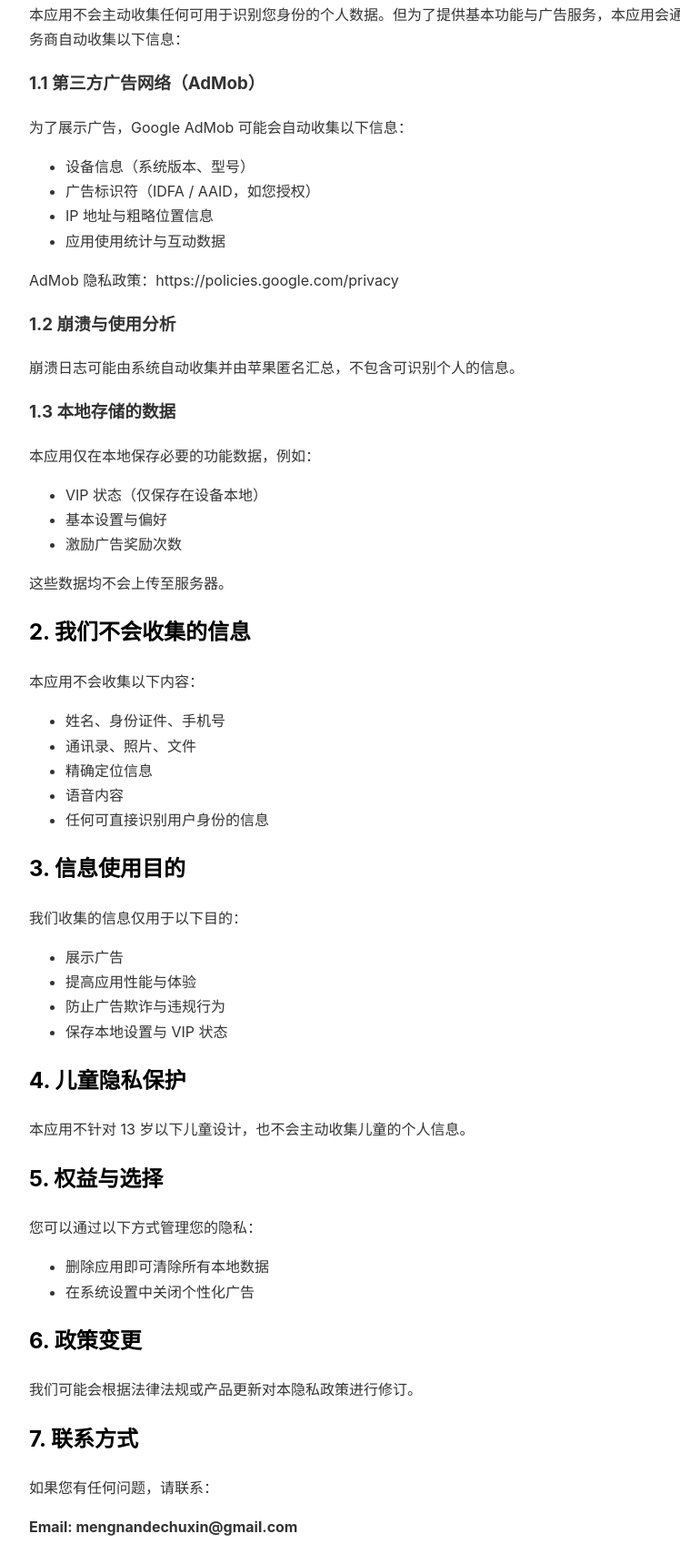
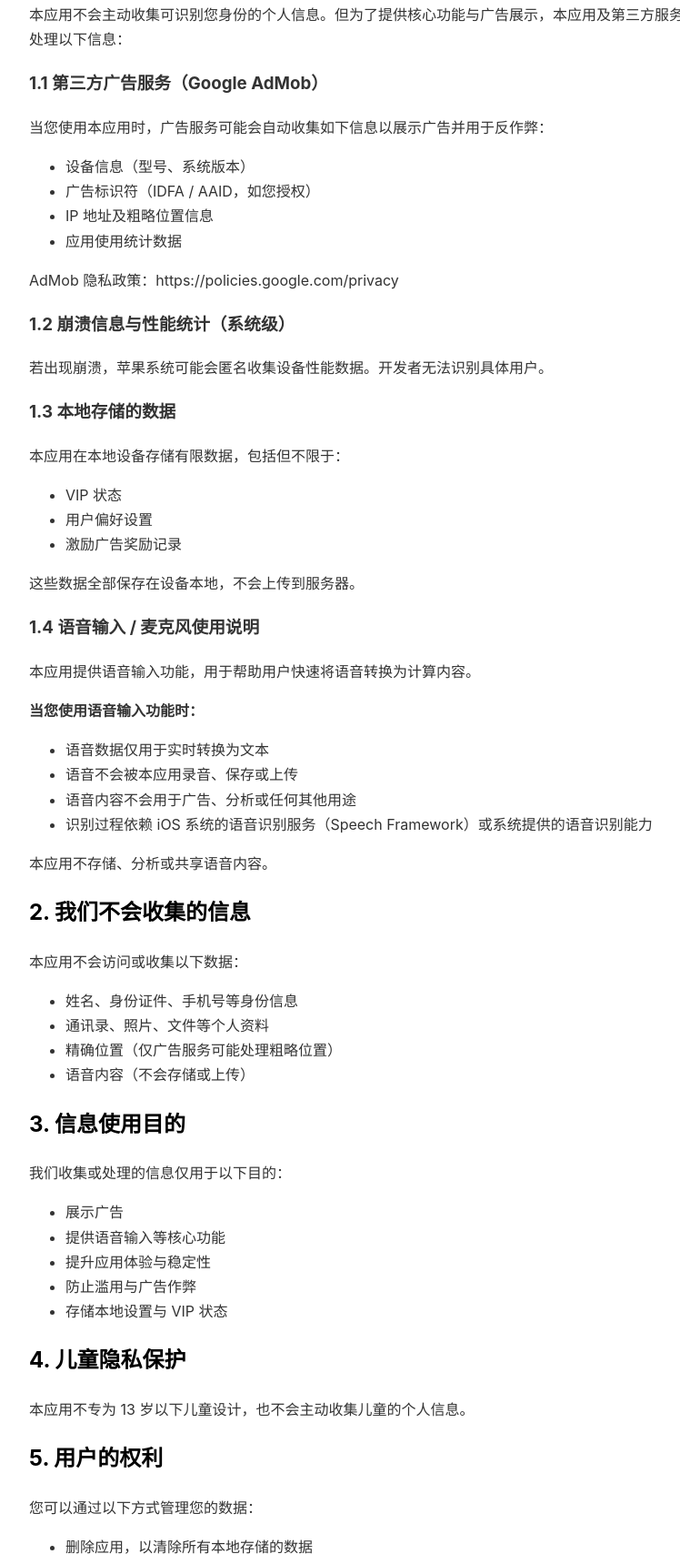
Before and after one commit to mengnandechuxin-wq/calculator_privacy, a plain HTML site: page privacy.html in a window 1280 px wide. Shown: the part 334-2042 px from the top of the page at 91% size, without its empty margins (208-956 px from the left). Drawn offline with Linux system fonts and the light colour scheme.

Commit message:
Update privacy.html

```diff
--- a/privacy.html
+++ b/privacy.html
@@ -22,69 +22,81 @@ h1, h2 {
 <h1>低调计算器隐私政策</h1>
 <p><strong>最后更新日期：2025 年</strong></p>
 
-<p>《低调计算器》（以下简称“本应用”）由个人开发者提供。本应用尊重并保护用户的个人隐私。本隐私政策旨在说明本应用如何收集、使用、处理与保护您的信息。</p>
-<p>使用本应用即表示您同意本隐私政策的内容。</p>
+<p>《低调计算器》（以下简称“本应用”）尊重并保护用户的隐私。本隐私政策说明我们如何收集、使用和保护您的数据。</p>
+<p>使用本应用即表示您已阅读并同意本隐私政策。</p>
 
 <h2>1. 我们收集的信息</h2>
-<p>本应用不会主动收集任何可用于识别您身份的个人数据。但为了提供基本功能与广告服务，本应用会通过第三方服务商自动收集以下信息：</p>
+<p>本应用不会主动收集可识别您身份的个人信息。但为了提供核心功能与广告展示，本应用及第三方服务可能会自动处理以下信息：</p>
 
-<h3>1.1 第三方广告网络（AdMob）</h3>
-<p>为了展示广告，Google AdMob 可能会自动收集以下信息：</p>
+<h3>1.1 第三方广告服务（Google AdMob）</h3>
+<p>当您使用本应用时，广告服务可能会自动收集如下信息以展示广告并用于反作弊：</p>
 <ul>
-  <li>设备信息（系统版本、型号）</li>
+  <li>设备信息（型号、系统版本）</li>
   <li>广告标识符（IDFA / AAID，如您授权）</li>
-  <li>IP 地址与粗略位置信息</li>
-  <li>应用使用统计与互动数据</li>
+  <li>IP 地址及粗略位置信息</li>
+  <li>应用使用统计数据</li>
 </ul>
 <p>AdMob 隐私政策：https://policies.google.com/privacy</p>
 
-<h3>1.2 崩溃与使用分析</h3>
-<p>崩溃日志可能由系统自动收集并由苹果匿名汇总，不包含可识别个人的信息。</p>
+<h3>1.2 崩溃信息与性能统计（系统级）</h3>
+<p>若出现崩溃，苹果系统可能会匿名收集设备性能数据。开发者无法识别具体用户。</p>
 
 <h3>1.3 本地存储的数据</h3>
-<p>本应用仅在本地保存必要的功能数据，例如：</p>
+<p>本应用在本地设备存储有限数据，包括但不限于：</p>
 <ul>
-  <li>VIP 状态（仅保存在设备本地）</li>
-  <li>基本设置与偏好</li>
-  <li>激励广告奖励次数</li>
+  <li>VIP 状态</li>
+  <li>用户偏好设置</li>
+  <li>激励广告奖励记录</li>
 </ul>
-<p>这些数据均不会上传至服务器。</p>
+<p>这些数据全部保存在设备本地，不会上传到服务器。</p>
+
+<h3>1.4 语音输入 / 麦克风使用说明</h3>
+<p>本应用提供语音输入功能，用于帮助用户快速将语音转换为计算内容。</p>
+<p><strong>当您使用语音输入功能时：</strong></p>
+<ul>
+  <li>语音数据仅用于实时转换为文本</li>
+  <li>语音不会被本应用录音、保存或上传</li>
+  <li>语音内容不会用于广告、分析或任何其他用途</li>
+  <li>识别过程依赖 iOS 系统的语音识别服务（Speech Framework）或系统提供的语音识别能力</li>
+</ul>
+<p>本应用不存储、分析或共享语音内容。</p>
 
 <h2>2. 我们不会收集的信息</h2>
-<p>本应用不会收集以下内容：</p>
+<p>本应用不会访问或收集以下数据：</p>
 <ul>
-  <li>姓名、身份证件、手机号</li>
-  <li>通讯录、照片、文件</li>
-  <li>精确定位信息</li>
-  <li>语音内容</li>
-  <li>任何可直接识别用户身份的信息</li>
+  <li>姓名、身份证件、手机号等身份信息</li>
+  <li>通讯录、照片、文件等个人资料</li>
+  <li>精确位置（仅广告服务可能处理粗略位置）</li>
+  <li>语音内容（不会存储或上传）</li>
 </ul>
 
 <h2>3. 信息使用目的</h2>
-<p>我们收集的信息仅用于以下目的：</p>
+<p>我们收集或处理的信息仅用于以下目的：</p>
 <ul>
   <li>展示广告</li>
-  <li>提高应用性能与体验</li>
-  <li>防止广告欺诈与违规行为</li>
-  <li>保存本地设置与 VIP 状态</li>
+  <li>提供语音输入等核心功能</li>
+  <li>提升应用体验与稳定性</li>
+  <li>防止滥用与广告作弊</li>
+  <li>存储本地设置与 VIP 状态</li>
 </ul>
 
 <h2>4. 儿童隐私保护</h2>
-<p>本应用不针对 13 岁以下儿童设计，也不会主动收集儿童的个人信息。</p>
+<p>本应用不专为 13 岁以下儿童设计，也不会主动收集儿童的个人信息。</p>
 
-<h2>5. 权益与选择</h2>
-<p>您可以通过以下方式管理您的隐私：</p>
+<h2>5. 用户的权利</h2>
+<p>您可以通过以下方式管理您的数据：</p>
 <ul>
-  <li>删除应用即可清除所有本地数据</li>
-  <li>在系统设置中关闭个性化广告</li>
+  <li>删除应用，以清除所有本地存储的数据</li>
+  <li>在 iOS 系统设置中关闭个性化广告</li>
+  <li>管理麦克风权限</li>
 </ul>
 
-<h2>6. 政策变更</h2>
-<p>我们可能会根据法律法规或产品更新对本隐私政策进行修订。</p>
+<h2>6. 政策更新</h2>
+<p>本隐私政策可能因功能更新或法律要求进行调整。更新后的政策将在本页面公布。</p>
 
-<h2>7. 联系方式</h2>
-<p>如果您有任何问题，请联系：</p>
-<p><strong>Email: mengnandechuxin@gmail.com</strong></p>
+<h2>7. 联系我们</h2>
+<p>如您对隐私政策有任何问题，请联系：</p>
+<p><strong>Email：mengnandechuxin@gmail.com</strong></p>
 
 </body>
 </html>
```
